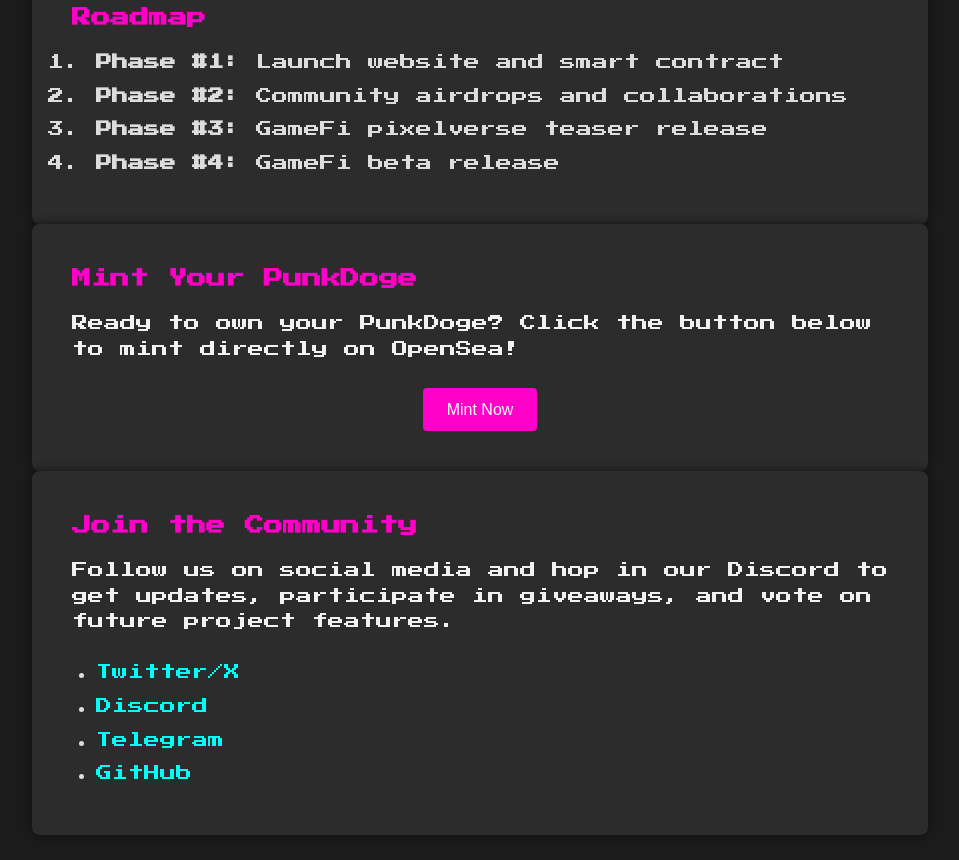
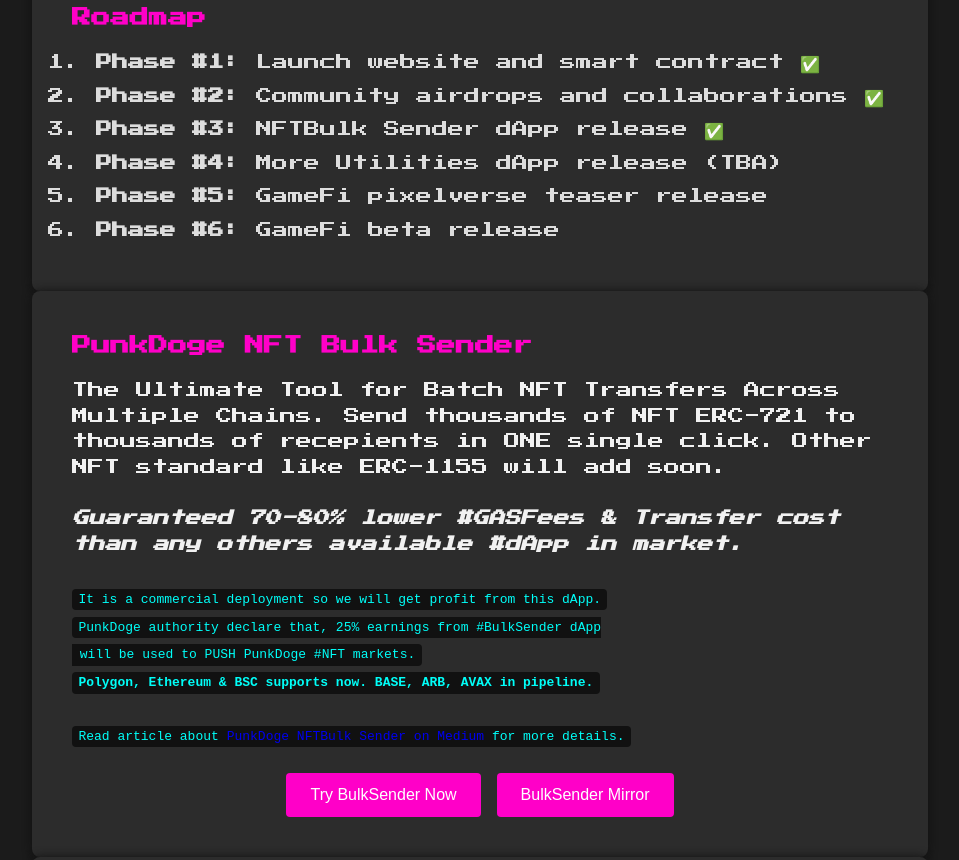
Before and after one commit to solproc/punkdoge-web, a plain HTML site: page index.html in a window 1280 px wide. Shown: the part 1584-2444 px from the top of the page, without its empty margins (160-1119 px from the left). Drawn offline with Linux system fonts and the light colour scheme.

Commit message:
add bulksender link

```diff
--- a/index.html
+++ b/index.html
@@ -100,11 +100,29 @@
     <section class="roadmap">
       <h2>Roadmap</h2>
       <ol>
-        <li><strong>Phase #1:</strong> Launch website and smart contract</li>
-        <li><strong>Phase #2:</strong> Community airdrops and collaborations</li>
-        <li><strong>Phase #3:</strong> GameFi pixelverse teaser release</li>
-        <li><strong>Phase #4:</strong> GameFi beta release</li>
+        <li><strong>Phase #1:</strong> Launch website and smart contract ✅</li>
+        <li><strong>Phase #2:</strong> Community airdrops and collaborations ✅</li>
+        <li><strong>Phase #3:</strong> NFTBulk Sender dApp release ✅</li>
+        <li><strong>Phase #4:</strong> More Utilities dApp release (TBA)</li>
+        <li><strong>Phase #5:</strong> GameFi pixelverse teaser release</li>
+        <li><strong>Phase #6:</strong> GameFi beta release</li>
       </ol>
+    </section>
+
+    <section class="mint">
+      <h2>PunkDoge NFT Bulk Sender</h2>
+      <p>The Ultimate Tool for Batch NFT Transfers Across Multiple Chains. Send thousands of NFT ERC-721 to thousands of recepients in ONE single click.
+        Other NFT standard like ERC-1155 will add soon.
+      <br /><br /><i><b> Guaranteed 70-80% lower #GASFees & Transfer cost than any others available #dApp in market.</b> </i>
+      <br /><br /> <code> It is a commercial deployment so we will get profit from this dApp. </code>
+      <br /> <code> PunkDoge authority declare that, 25% earnings from #BulkSender dApp
+      <br /> &nbsp;will be used to PUSH PunkDoge #NFT markets.</code>
+      <br /> <code><b>Polygon, Ethereum & BSC supports now. BASE, ARB, AVAX in pipeline.</b></code></p>
+      <br /> <code>Read article about <a href="https://medium.com/@punkartist/introducing-punkdoge-nft-bulksender-the-ultimate-tool-for-batch-nft-transfers-across-multiple-45c315e76a89" target="_blank">
+        PunkDoge NFTBulk Sender on Medium </a> for more details.</code></p>
+      </br>
+     <p align="center"> <button class="mint-btn" onclick="window.open('https://nftsend.click/', '_blank')">Try BulkSender Now</button>
+     <button class="mint-btn" onclick="window.open('https://nftsend.punkdoge.art', '_blank')">BulkSender Mirror</button></p>
     </section>
 
     <section class="mint">
@@ -123,6 +141,7 @@
         <li><a href="https://discord.gg/kuKN2VMHsp" target="_blank">Discord</a></li>
         <li><a href="https://t.me/punkdogenft" target="_blank">Telegram</a></li>
         <li><a href="https://github.com/PunkDoge" target="_blank">GitHub</a></li>
+        <li><a href="https://medium.com/@punkartist/introducing-punkdoge-nft-bulksender-the-ultimate-tool-for-batch-nft-transfers-across-multiple-45c315e76a89" target="_blank">Medium</a></li>
       </ul>
     </section>
 
```
